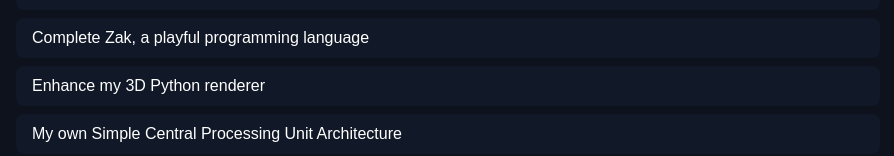
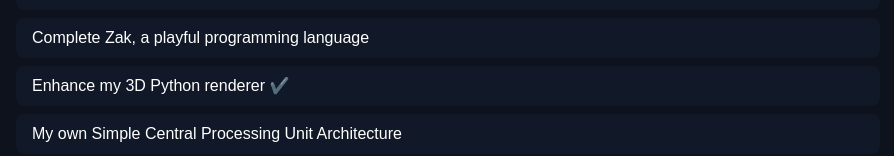
Before and after one commit to CoCoSol007/website, a SvelteKit app: page /blog/to-do-list in a window 1280 px wide. Shown: the part 1397-1553 px from the top of the page, without its empty margins (192-1086 px from the left). Built offline with nearby package versions, Linux system fonts and the light colour scheme; a web font is replaced by a local one.

Commit message:
Enhance 3D Python renderer in todo list page

```diff
--- a/src/routes/blog/to-do-list/+page.svelte
+++ b/src/routes/blog/to-do-list/+page.svelte
@@ -62,7 +62,9 @@ import arrow from "../../../assets/arrow.svg";
             <li class="bg-gray-900 px-4 py-2 rounded-lg">Deepen my knowledge of AI and develop an AI project</li>
             <li class="bg-gray-900 px-4 py-2 rounded-lg">Start a physics engine project</li>
             <li class="bg-gray-900 px-4 py-2 rounded-lg">Complete Zak, a playful programming language</li>
-            <li class="bg-gray-900 px-4 py-2 rounded-lg">Enhance my 3D Python renderer</li>
+            <li class="bg-gray-900 px-4 py-2 rounded-lg">
+                Enhance my 3D Python renderer <span class="text-green-500">✔️</span>
+            </li>
             <li class="bg-gray-900 px-4 py-2 rounded-lg">My own Simple Central Processing Unit Architecture</li>
             <li class="bg-gray-900 px-4 py-2 rounded-lg">10 interpreters in 10 languages</li>
             <li class="bg-gray-900 px-4 py-2 rounded-lg">Create my own compiled programming language</li>
```
